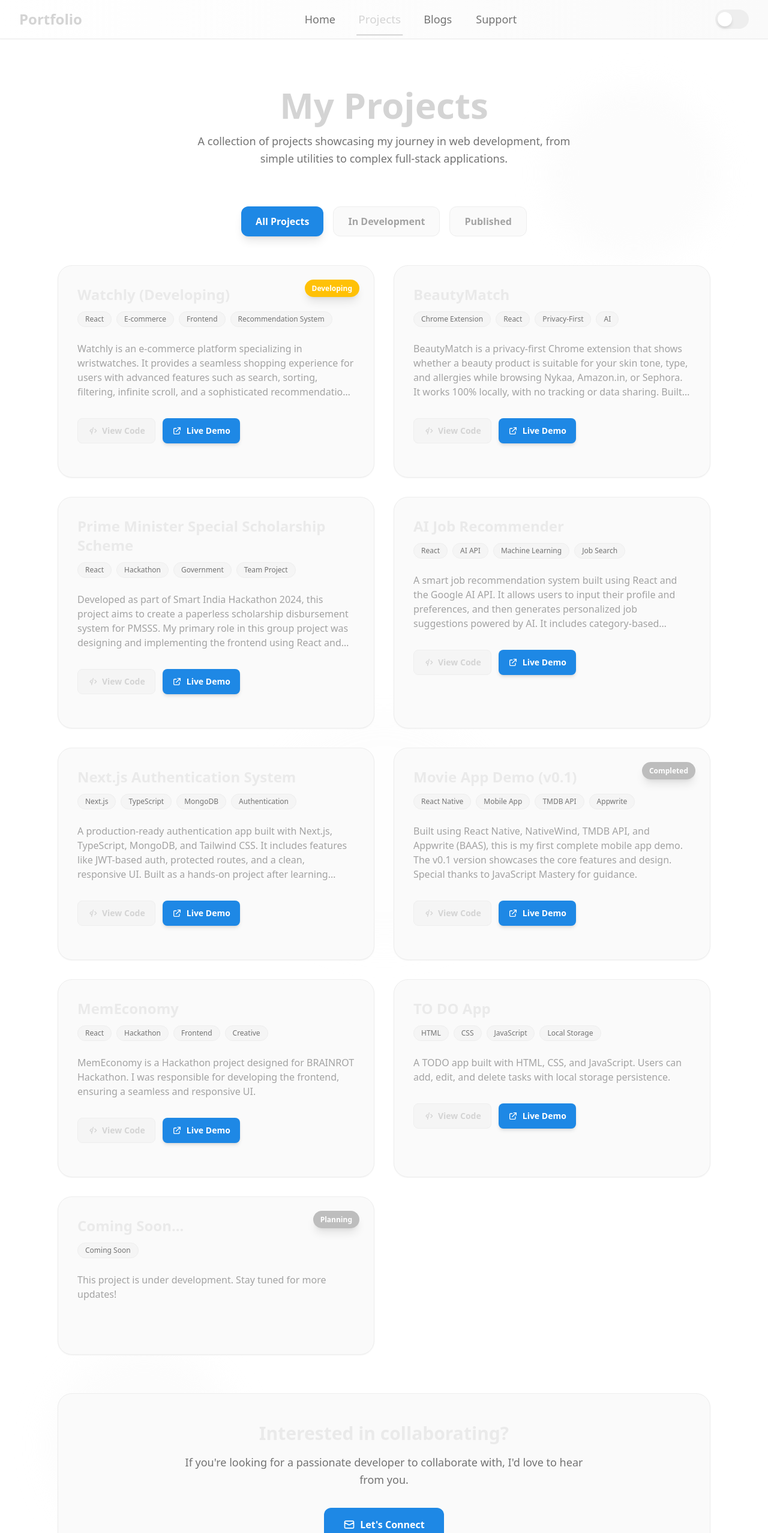
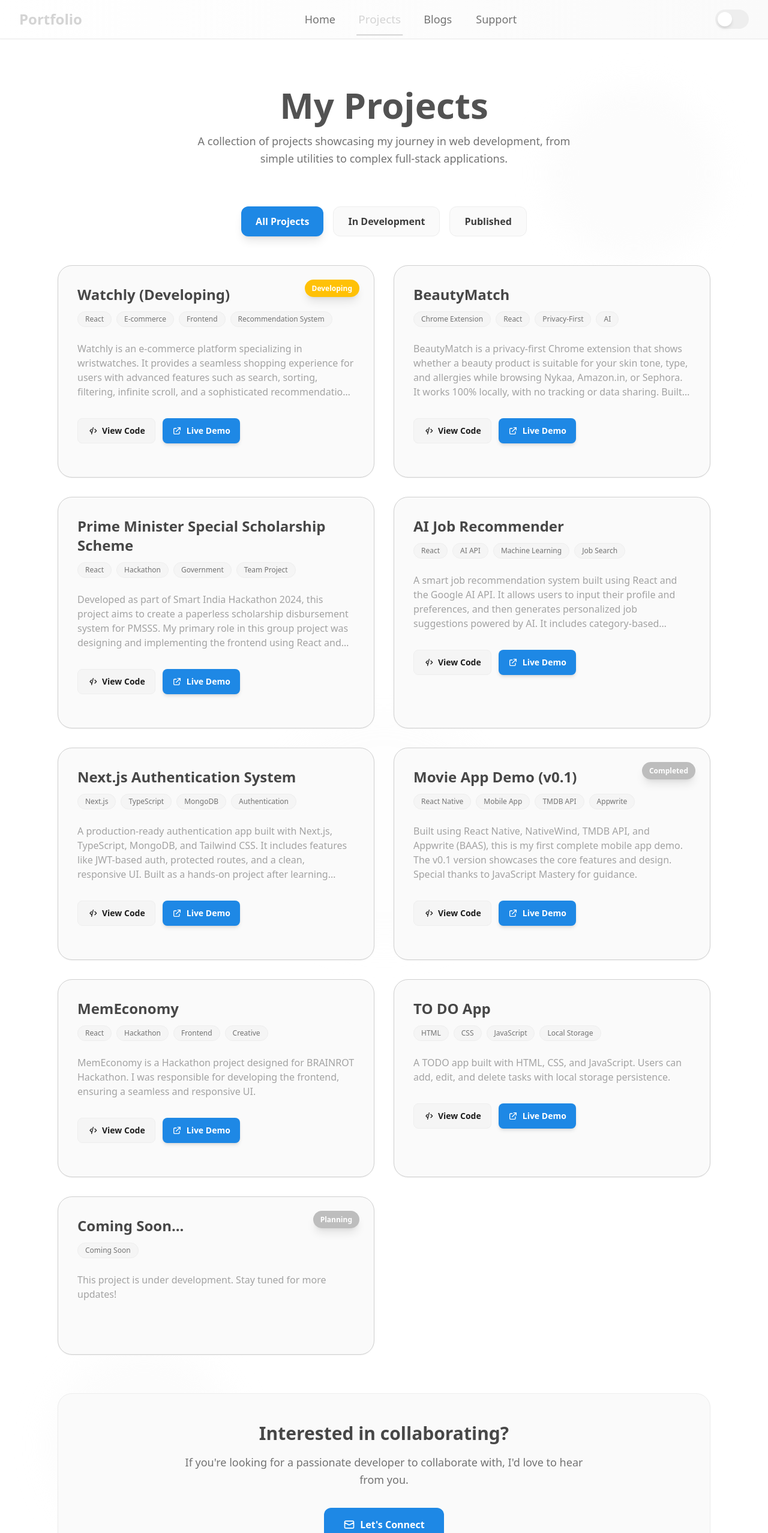
Before and after one commit to Soumyodeep-Dey/SD-portfolio, a React (Vite) app: page /projects in a window 1280 px wide. Shown: the top 2555 px of the page at 60% size. Built offline with nearby package versions, Linux system fonts and the light colour scheme.

Commit message:
style : css upgradation in project

```diff
--- a/src/components/Projects/Projects.jsx
+++ b/src/components/Projects/Projects.jsx
@@ -132,7 +132,7 @@ function Projects() {
       <div className="relative container mx-auto px-4 sm:px-6 lg:px-8 max-w-6xl">
         {/* Header section */}
         <header className="text-center mb-16">
-          <h1 className="text-4xl md:text-5xl lg:text-6xl font-extrabold text-dark-900 dark:text-light-950 animate-fadeInLeft mb-4">
+          <h1 className="text-4xl md:text-5xl lg:text-6xl font-extrabold text-dark-600 dark:text-light-650 animate-fadeInLeft mb-4">
             My Projects
           </h1>
           <p className="text-lg text-dark-700 dark:text-light-700 max-w-2xl mx-auto leading-relaxed">
@@ -153,7 +153,7 @@ function Projects() {
               onClick={() => setFilter(key)}
               className={`px-6 py-3 rounded-xl font-semibold transition-all duration-300 hover:scale-105 hover:shadow-lg ${filter === key
                 ? 'bg-primary-600 text-light-50 shadow-lg'
-                : 'bg-light-100 dark:bg-dark-100 text-dark-800 dark:text-light-800 hover:bg-light-200 dark:hover:bg-dark-200 border border-light-300 dark:border-dark-300'
+                : 'bg-light-100 dark:bg-dark-100 text-dark-500 dark:text-light-500 hover:bg-light-200 dark:hover:bg-dark-200 border border-light-300 dark:border-dark-300'
                 }`}
             >
               {label}
@@ -166,7 +166,7 @@ function Projects() {
           {filteredProjects.map((project, index) => (
             <article
               key={index}
-              className="group relative bg-light-100 dark:bg-dark-100 rounded-3xl p-8 shadow-sm border border-light-300 dark:border-dark-300 hover:shadow-lg hover:scale-[1.02] transition-all duration-500 overflow-hidden"
+              className="group relative bg-light-100 dark:bg-dark-100 rounded-3xl p-8 shadow-sm border border-light-500 dark:border-dark-500 hover:shadow-lg hover:scale-[1.02] transition-all duration-500 overflow-hidden"
             >
               {/* Status badge */}
               {project.status !== 'published' && (
@@ -180,7 +180,7 @@ function Projects() {
               {/* Project content */}
               <div className="relative z-10">
                 <header className="mb-6">
-                  <h2 className="text-xl md:text-2xl font-bold text-dark-950 dark:text-light-950 mb-3 leading-tight group-hover:text-primary-600 dark:group-hover:text-primary-400 transition-colors duration-300">
+                  <h2 className="text-xl md:text-2xl font-bold text-dark-550 dark:text-light-550 mb-3 leading-tight group-hover:text-primary-600 dark:group-hover:text-primary-400 transition-colors duration-300">
                     {project.title}
                   </h2>
 
@@ -208,7 +208,7 @@ function Projects() {
                       href={project.link}
                       target="_blank"
                       rel="noopener noreferrer"
-                      className="inline-flex items-center gap-2 px-4 py-2.5 bg-light-200 dark:bg-dark-200 text-dark-900 dark:text-light-900 text-sm font-semibold rounded-lg hover:bg-light-300 dark:hover:bg-dark-300 hover:scale-105 transition-all duration-300 border border-light-300 dark:border-dark-300"
+                      className="inline-flex items-center gap-2 px-4 py-2.5 bg-light-200 dark:bg-dark-200 text-dark-300 dark:text-light-300 text-sm font-semibold rounded-lg hover:bg-light-300 dark:hover:bg-dark-300 hover:scale-105 transition-all duration-300 border border-light-300 dark:border-dark-300"
                     >
                       <svg className="w-4 h-4" fill="none" stroke="currentColor" viewBox="0 0 24 24">
                         <path strokeLinecap="round" strokeLinejoin="round" strokeWidth={2} d="M10 20l4-16m-4 4l-4 4 4 4m8-8l4 4-4 4" />
@@ -268,7 +268,7 @@ function Projects() {
         {/* Call to action */}
         <footer className="text-center">
           <div className="bg-light-100 dark:bg-dark-100 rounded-3xl p-8 md:p-12 shadow-sm border border-light-300 dark:border-dark-300">
-            <h2 className="text-2xl md:text-3xl font-bold text-dark-950 dark:text-light-950 mb-4">
+            <h2 className="text-2xl md:text-3xl font-bold text-dark-550 dark:text-light-550 mb-4">
               Interested in collaborating?
             </h2>
             <p className="text-dark-700 dark:text-light-700 text-lg leading-relaxed mb-8 max-w-2xl mx-auto">
```
